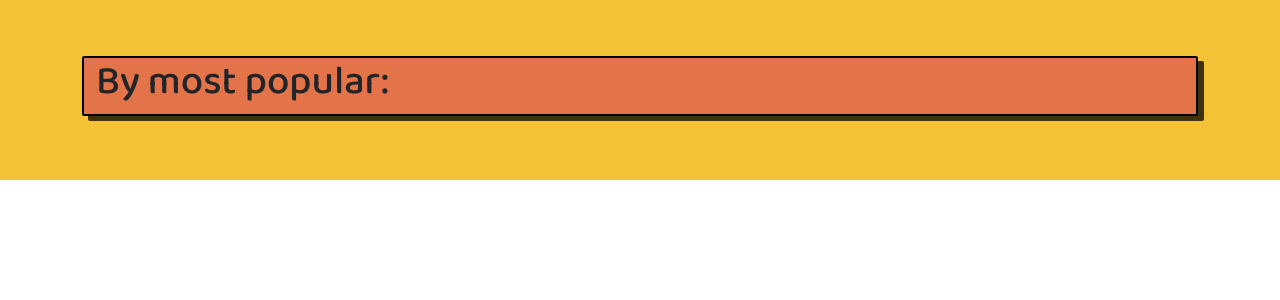
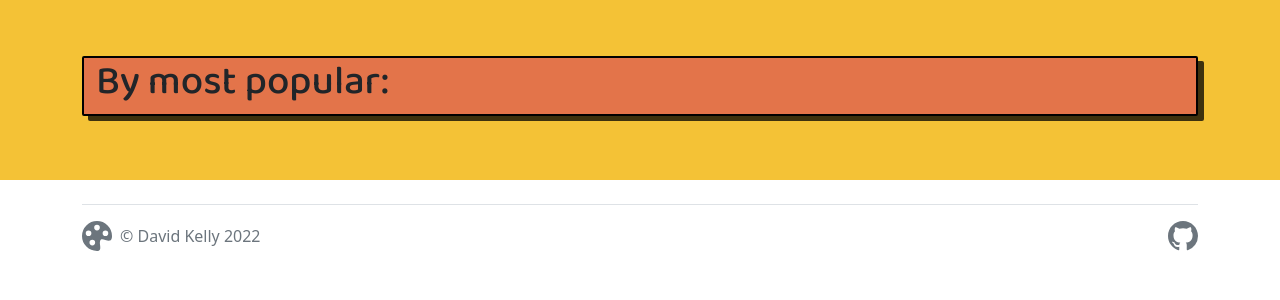
Before and after one commit to davidindub/designland, a Django app: page / in a window 1280 px wide. Shown: the part 74-374 px from the top of the page. Run offline with Django 3.2, Linux system fonts and the light colour scheme; the visitor is signed in with stand-in values (Sample User, id 1); data that the repository does not hold is empty; parts of the project's set-up code (start-up, migrations or seed data) failed here and were passed over.

Commit message:
Add footer with github repo link to base template

```diff
--- a/templates/base.html
+++ b/templates/base.html
@@ -12,7 +12,7 @@
     <link href="https://cdn.jsdelivr.net/npm/bootstrap@5.2.0/dist/css/bootstrap.min.css" rel="stylesheet"
         integrity="sha384-gH2yIJqKdNHPEq0n4Mqa/HGKIhSkIHeL5AyhkYV8i59U5AR6csBvApHHNl/vI1Bx" crossorigin="anonymous">
     <link rel="stylesheet" href="{% static 'css/style.css' %}">
-    <title>designland</title>
+    <title>Designland</title>
 </head>
 
 <body>
@@ -54,7 +54,7 @@
                             <li>
                                 <hr class="dropdown-divider">
                             </li>
-                            <li><a class="dropdown-item" href="#">Add New Resource</a></li>
+                            <li><a class="dropdown-item" href="#">Submit New Resource</a></li>
                             <li>
                                 <hr class="dropdown-divider">
                             </li>
@@ -83,6 +83,27 @@
     </div>
     </main>
 
+    <div class="container">
+        <footer class="d-flex flex-wrap justify-content-between align-items-center py-3 my-4 border-top">
+          <div class="col-md-4 d-flex align-items-center">
+            <a href="/" class="mb-3 me-2 mb-md-0 text-muted text-decoration-none lh-1">
+                <svg xmlns="http://www.w3.org/2000/svg" width="30" height="30" fill="currentColor"
+                    class="bi bi-palette-fill d-inline-block align-text-top" viewBox="0 0 16 16">
+                    <path
+                        d="M12.433 10.07C14.133 10.585 16 11.15 16 8a8 8 0 1 0-8 8c1.996 0 1.826-1.504 1.649-3.08-.124-1.101-.252-2.237.351-2.92.465-.527 1.42-.237 2.433.07zM8 5a1.5 1.5 0 1 1 0-3 1.5 1.5 0 0 1 0 3zm4.5 3a1.5 1.5 0 1 1 0-3 1.5 1.5 0 0 1 0 3zM5 6.5a1.5 1.5 0 1 1-3 0 1.5 1.5 0 0 1 3 0zm.5 6.5a1.5 1.5 0 1 1 0-3 1.5 1.5 0 0 1 0 3z" />
+                </svg>
+            </a>
+            <span class="mb-3 mb-md-0 text-muted">© David Kelly 2022</span>
+          </div>
+
+          <ul class="nav col-md-4 justify-content-end list-unstyled d-flex">
+            <li class="ms-3"><a class="text-muted" href="https://github.com/davidindub/designland" target="_blank" rel="noopener" aria-label="GitHub repository for this project (opens in a new tab)"><svg xmlns="http://www.w3.org/2000/svg" width="30" height="30" fill="currentColor" class="bi bi-github" viewBox="0 0 16 16">
+                <path d="M8 0C3.58 0 0 3.58 0 8c0 3.54 2.29 6.53 5.47 7.59.4.07.55-.17.55-.38 0-.19-.01-.82-.01-1.49-2.01.37-2.53-.49-2.69-.94-.09-.23-.48-.94-.82-1.13-.28-.15-.68-.52-.01-.53.63-.01 1.08.58 1.23.82.72 1.21 1.87.87 2.33.66.07-.52.28-.87.51-1.07-1.78-.2-3.64-.89-3.64-3.95 0-.87.31-1.59.82-2.15-.08-.2-.36-1.02.08-2.12 0 0 .67-.21 2.2.82.64-.18 1.32-.27 2-.27.68 0 1.36.09 2 .27 1.53-1.04 2.2-.82 2.2-.82.44 1.1.16 1.92.08 2.12.51.56.82 1.27.82 2.15 0 3.07-1.87 3.75-3.65 3.95.29.25.54.73.54 1.48 0 1.07-.01 1.93-.01 2.2 0 .21.15.46.55.38A8.012 8.012 0 0 0 16 8c0-4.42-3.58-8-8-8z"/>
+              </svg></a></li>
+          </ul>
+        </footer>
+      </div>
+
 
 
     <script src="https://cdn.jsdelivr.net/npm/bootstrap@5.2.0/dist/js/bootstrap.bundle.min.js"
```
